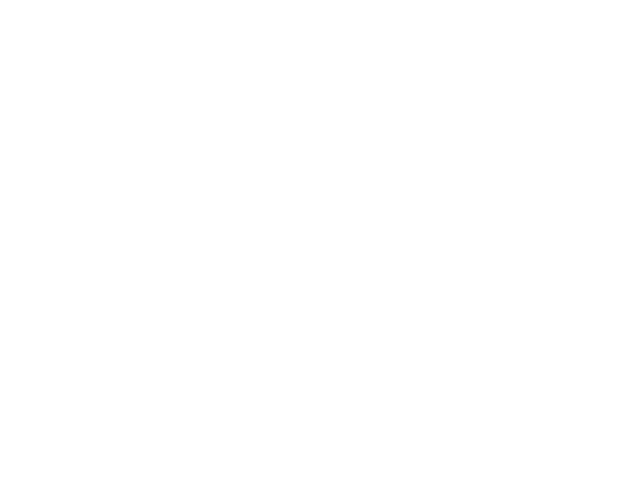
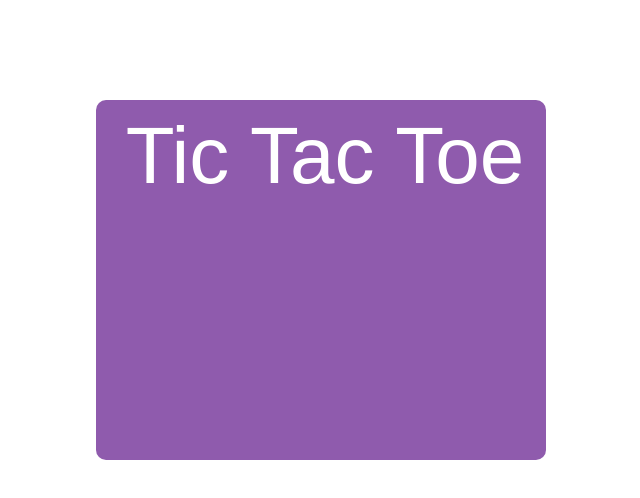
Before and after one commit to shivamp25/tic-tac-toe, a React (Create React App) app: page / in a window 1280 px wide. Shown: the top 498 px of the page, without its empty margins (319-959 px from the left). Built offline with nearby package versions, Linux system fonts and the light colour scheme.

Commit message:
second test case for welcomeScreen component

```diff
--- a/package.json
+++ b/package.json
@@ -25,6 +25,7 @@
     "not op_mini all"
   ],
   "devDependencies": {
-    "enzyme": "^3.9.0"
+    "enzyme": "^3.9.0",
+    "enzyme-adapter-react-16": "^1.9.1"
   }
 }
--- a/src/App.js
+++ b/src/App.js
@@ -1,11 +1,12 @@
 import React, {Component} from 'react';
 import './App.css';
+import WelcomeScreen from './components/WelcomeScreen';
 
 class App extends Component {
     render() {
         return (
             <div className="App">
-
+                <WelcomeScreen/>
             </div>
         );
     }
--- a/src/components/WelcomeScreen.js
+++ b/src/components/WelcomeScreen.js
@@ -1,3 +1,31 @@
 import React from 'react';
 import PropTypes from 'prop-types';
 import styled from 'styled-components';
+
+
+const Div = styled.div`
+  color: #fff;
+  font-family: Arial;
+  background-color: #8f5bad;
+  height: 360px;
+  max-width: 450px;
+  margin: auto;
+  margin-top: 100px;
+  border-radius: 10px;
+`;
+
+const P = styled.div`
+  font-size: 80px;
+  padding: 10px;
+  padding-left: 18px;
+`;
+
+const WelcomeScreen = () => {
+    return (
+        <Div className="WelcomeScreen container">
+            <P className="text-center">Tic Tac Toe</P>
+        </Div>
+    );
+};
+
+export default WelcomeScreen;
```
Also changed, not shown: 2 other files (tests, documents, lock files or other folders).
